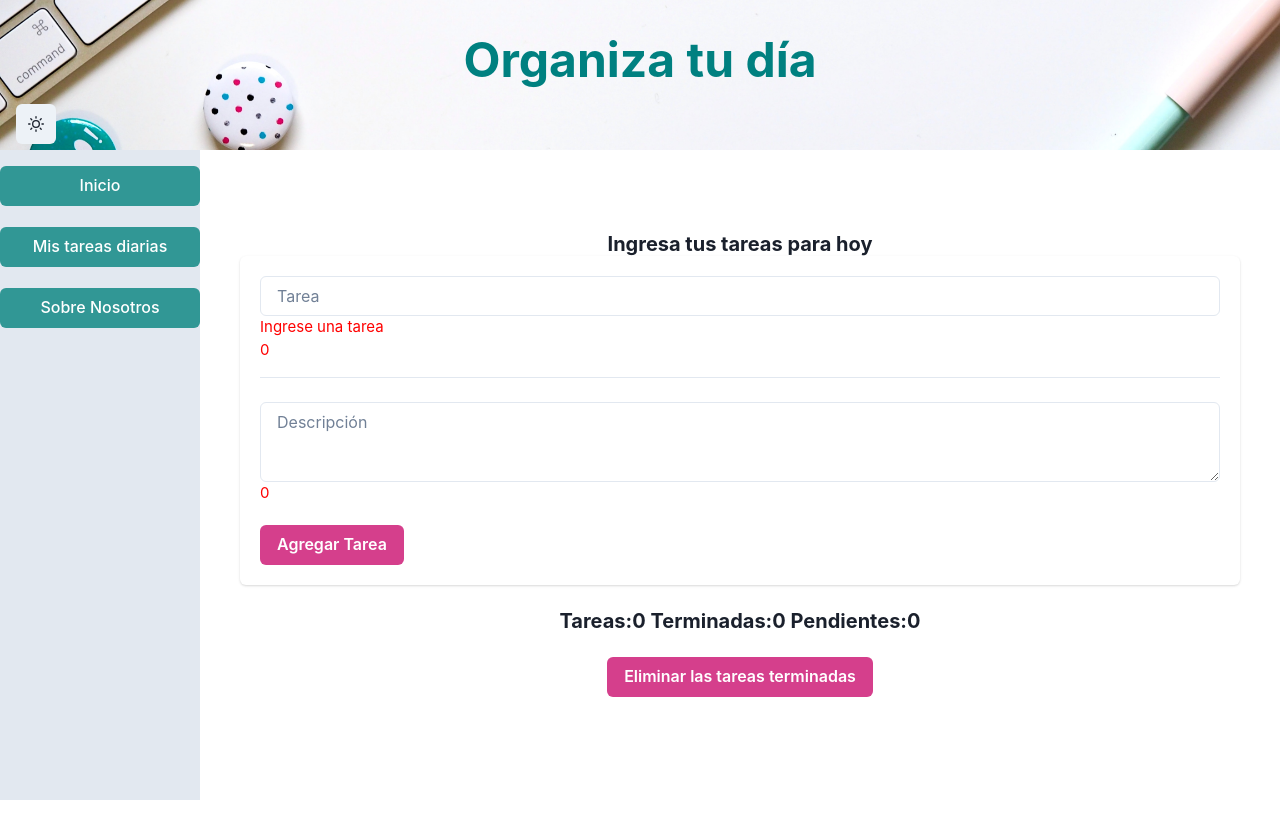
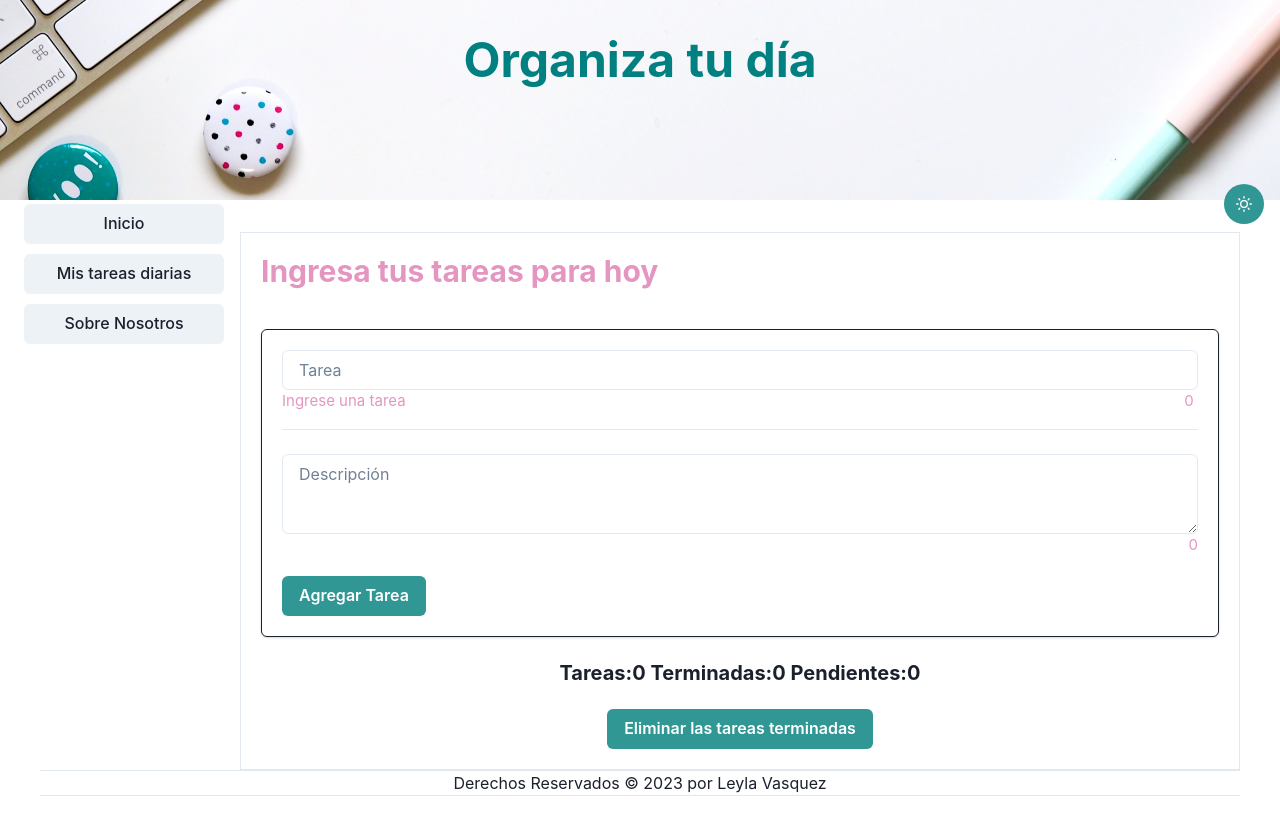
Before and after one commit to legive/my-react-task-list, a React (Vite) app: page /tareas in a window 1280 px wide. Before the commit the page ends 800 px from the top, so only its background shows below. Built offline with nearby package versions, Linux system fonts and the light colour scheme; a web font is replaced by a local one.

Commit message:
Se modifico el diseño

```diff
--- a/src/App.css
+++ b/src/App.css
@@ -27,11 +27,7 @@
   }
 }
 
-@media (prefers-reduced-motion: no-preference) {
-  a:nth-of-type(2) .logo {
-    animation: logo-spin infinite 20s linear;
-  }
-}
+
 
 
  */
@@ -52,23 +48,15 @@
   h1{
     font-family: 'Raleway', sans-serif;
   font-size: 30px;
-  color: rgb(199, 10, 114);
+  color: rgb(228, 150, 193);
   text-decoration: double;
 
  }
 
- h2{
-  color: rgb(139, 20, 86);
-  font-size: 30px;
- }
 
 
- h3{
-  text-align: justify;
-  font-family: 'Raleway', sans-serif;
-  font-size: 10px;
 
- }
+
 /*  body{
   max-width: 1200px;
   margin: 50px auto;
--- a/src/App.jsx
+++ b/src/App.jsx
@@ -1,8 +1,8 @@
 /* eslint-disable no-unused-vars */
 
-import './App.css'
+// import './App.css'
 import {Header2} from "./components/Header2";
-import { Menu } from "./components/Menu";
+import { MenuL } from "./components/MenuL";
 import { BrowserRouter, Routes, Route } from "react-router-dom";
 import React, { Suspense } from "react";
 import { useColorMode, Flex } from '@chakra-ui/react';
@@ -39,17 +39,21 @@ const {colorMode, toggleColorMode}=useColorMode();
 
     <BrowserRouter>
     <Grid templateColumns="repeat(6, 1fr)" gap={0}>
-          <GridItem colSpan={6} bg='blue'>
+
+          <GridItem colSpan={6} bg='blue' >
           <Header2/>
 
           </GridItem>
+
+
           <GridItem colSpan={1} >
-          <Box width="200px" >
-          <Menu/>
-              </Box>
+          <Box width="200px"  borderWidth={1}>
+          <MenuL/>
+          </Box>
           </GridItem>
           <GridItem colSpan={5}>
-          <Box width="100%" mt={200}>
+
+          <Box width="100%" mt={200} borderWidth={1}>
           <Routes>
 
           <Route path="/" element={<Suspense fallback="loading..."><Home/></Suspense>} />
@@ -57,10 +61,18 @@ const {colorMode, toggleColorMode}=useColorMode();
     <Route path="/about" element={<Suspense fallback="loading..."><SobreNosotros/></Suspense>}/>
 
     </Routes>
+
+
 </Box>
           </GridItem>
-          <GridItem colSpan={3} bg='teal'>
-            {/* Contenido del pie de página */}
+          <GridItem colSpan={6} >
+            <hr></hr>
+          <Box width="100%" borderWidth={0}>
+            <Center>
+          Derechos Reservados © 2023 por Leyla Vasquez
+          </Center>
+          <hr></hr>
+          </Box>
           </GridItem>
         </Grid>
 
--- a/src/components/Header2.jsx
+++ b/src/components/Header2.jsx
@@ -10,25 +10,36 @@ function Header2() {
   const {colorMode, toggleColorMode}=useColorMode();
   return (
     <Box
-    bgImage={header}
+    bgImage={`url(${header})`}
     p={4}
     color="white"
     bgSize="cover"
     bgPosition="center"
-      w='100%'
-      h='150px'
+    w="100%"
+    h="200px"
     position="fixed"
     top={0}
     left={0}
     right={0}
     zIndex={1}
-      // Altura del encabezado
   >
-        <Flex justify='center'>
-         <Heading  m={5} size="2xl" color='teal'>Organiza tu día</Heading>
+    <Flex justify="center">
+      <Heading m={5} size="2xl" color="teal">
+        Organiza tu día
+      </Heading>
     </Flex>
-         <IconButton icon={colorMode==='light'?<SunIcon/>:<MoonIcon/>}  size="md" onClick={toggleColorMode}>Toggle{colorMode==='light'?'Dark':'Light'} </IconButton>
-
+    <Flex alignItems="flex-end" mt={20} justify="flex-end">
+      <IconButton
+        isRound
+        variant="solid"
+        colorScheme="teal"
+        icon={colorMode === 'light' ? <SunIcon /> : <MoonIcon />}
+        size="md"
+        onClick={toggleColorMode}
+      >
+        Toggle {colorMode === 'light' ? 'Dark' : 'Light'} Mode
+      </IconButton>
+    </Flex>
   </Box>
   )
 }
--- a/src/components/Menu.jsx
+++ /dev/null
@@ -1,32 +0,0 @@
-import { Link } from "react-router-dom";
-import {Box, Flex} from '@chakra-ui/react'
-import "../App.css";
-import { Button } from "@chakra-ui/react";
-function Menu() {
-  return (
-    <Box p={4}
-    bg="gray.200"
-    color="white"
-    position="fixed"
-    top="150px"
-    left={0}
-    bottom={0}
-    width="200px"
-    zIndex={1}
-
-
-    >      <Flex direction='column' gap='10px' justify='center' align='center' >
-
-      <Button colorScheme="teal" w='200px' ><Link to={"/"}>Inicio</Link></Button>
-      <hr></hr>
-      <Button colorScheme="teal" w='200px'><Link to='/tareas'>Mis tareas diarias</Link></Button>
-      <hr></hr>
-      <Button colorScheme="teal" w='200px'><Link to='/about'>Sobre Nosotros</Link></Button>
-
-  </Flex>
-  </Box>
-  )
-
-}
-
-export { Menu };
--- /dev/null
+++ b/src/components/MenuL.jsx
@@ -0,0 +1,43 @@
+import { Link } from "react-router-dom";
+import {Box, Menu, Flex} from '@chakra-ui/react'
+import "../App.css";
+import { Button } from "@chakra-ui/react";
+
+function MenuL() {
+  return (
+    <Box p={6} ml={6}
+
+    color="white"
+    position="fixed"
+    top="180px"
+    left={0}
+    bottom={0}
+    width="200px"
+    zIndex={1}
+
+
+    >
+
+
+
+     <Flex direction='column' gap='10px' justify='center' align='center' >
+
+
+
+     <Menu>
+      <Button as={Button}  w='200px' ><Link to={"/"}>Inicio</Link></Button>
+
+      <Button as={Button}  w='200px'><Link to='/tareas'>Mis tareas diarias</Link></Button>
+
+      <Button as={Button}  w='200px'><Link to='/about'>Sobre Nosotros</Link></Button>
+
+
+
+</Menu>
+  </Flex>
+  </Box>
+  )
+
+}
+
+export { MenuL };
--- a/src/components/Task.jsx
+++ b/src/components/Task.jsx
@@ -20,25 +20,27 @@ export default function Task ({id, taskN, taskD, isComplete, handleDeleteTask, h
     }
   return (
    <Box w='100%'>
-<Card w="100%" h="auto">
+<Card w="100%" h="auto" mt='10px' borderWidth={1}>
 
-  <CardBody w="100%"  >
-    <Stack divider={<StackDivider />} spacing='4'>
-      <Box w="100%">
+  <CardBody   >
+    <Stack divider={<StackDivider />} spacing='2'>
+      <Box w="100%" >
         <Heading size='xs' textTransform='uppercase'>
 
          <Checkbox colorScheme='pink'  isChecked={checkedStatus}  type="checkbox" onChange={()=>checkTasks(checkedStatus)}>
 
        <Flex direction='row' >
+         <Box w='800px' >
+           <Heading as='h3'  size='sm' w='100' className={`${checkedStatus? 'terminada':''}`}>{taskN} </Heading>
+          </Box>
+         <Box >
+          <Flex gap={2}>
+           <IconButton colorScheme='teal' onClick={()=>handleUpdate(id)}  aria-label="Editar" icon={<EditIcon/>}  size="md" />
 
-        <Box w='850px' >
-      <Heading as='h3' size='sm' w='100' className={`${checkedStatus? 'terminada':''}`}>{taskN} </Heading>
-      </Box>
-      <Box >
-      <IconButton onClick={()=>handleUpdate(id)}  aria-label="Editar" icon={<EditIcon/>}  size="md" />
-      <IconButton onClick={()=>handleDeleteTask(id)} aria-label="Editar" icon={<DeleteIcon/>}  size="md" />
-      </Box>
-      </Flex>
+           <IconButton colorScheme='pink' onClick={()=>handleDeleteTask(id)} aria-label="Editar" icon={<DeleteIcon/>}  size="md" />
+           </Flex>
+         </Box>
+       </Flex>
 
 
          </Checkbox>
@@ -51,6 +53,7 @@ export default function Task ({id, taskN, taskD, isComplete, handleDeleteTask, h
       <Box>
       <Text pt='2' fontSize='sm' align='left'>
         {taskD}
+
         </Text>
       </Box>
 
--- a/src/components/Tasklist.jsx
+++ b/src/components/Tasklist.jsx
@@ -27,11 +27,11 @@ export default function Tasklist () {
     setError3(taskName.length)
      if(taskDescription.length>=200){
 
-      alert("Sólo se permiten de 200 caracteres")
+      setError2("Sólo se permiten de 200 caracteres")
      }
    if(taskName.length>=50){
 
-      alert("Sólo se permiten de 50 caracteres")
+      setError3("Sólo se permiten de 50 caracteres")
      }
   if (taskName=="")
   {
@@ -68,19 +68,19 @@ function limpiar(){
    if (taskName=="")
   {
     setError("Ingrese una tarea")
-    alert("Ingrese una tarea")
+    //alert("Ingrese una tarea")
   }
   else if (taskName.length<=3){
     setError("La tarea debe contener mas de 3 caracteres")
-    alert("La tarea debe contener mas de 3 caracteres")
+    //alert("La tarea debe contener mas de 3 caracteres")
   }
   else if(taskDescription.length>=200){
 
-      alert("Sólo se permiten de 200 caracteres")
+    setError2("Sólo se permiten de 200 caracteres")
      }
      else if(taskName.length>=50){
 
-      alert("Sólo se permiten de 50 caracteres")
+      setError("Sólo se permiten de 50 caracteres")
      }
      else{
     addTask(newTask);
@@ -106,7 +106,7 @@ function limpiar(){
       <Flex direction='column' justify='center' align='center'>
       <FormControl onSubmit={handleSubmit}>
       <Center>
-     <Card w="100%" h="auto">
+     <Card w="100%" h="auto" borderWidth={1}>
      <CardBody   >
     <Stack divider={<StackDivider />} spacing='4'>
       <Box>
@@ -118,9 +118,11 @@ function limpiar(){
 
          </Stack>
         </Heading>
-        <Box align='left' color='red'>
+        <Box align='left' color=' rgb(228, 150, 193);'>
+          <Flex gap='85%'>
         <Text fontSize='15'>{error}</Text>
         <Text fontSize='15'>{error3}</Text>
+        </Flex>
         </Box>
       </Box>
 
@@ -129,11 +131,11 @@ function limpiar(){
       <Textarea  onChange={(event)=>{settaskDescription(event.target.value)}}   type='text'
              value={taskDescription} placeholder={"Descripción"}/>
         </Text>
-        <Box align='left' color='red' >
+        <Box align='right' color=' rgb(228, 150, 193);' >
                <Text fontSize='15'>{error2}</Text>
         </Box>
 
-        <Button mt='5' onClick={handleAddTask} colorScheme='pink' variant='solid'>
+        <Button mt='5' onClick={handleAddTask} colorScheme='teal' variant='solid'>
  Agregar Tarea
   </Button>
       </Box>
@@ -148,9 +150,7 @@ function limpiar(){
 
 
 
-
-
-      {tasklistArray.sort((a, b) => (a.id < b.id ? 1 : a.id > b.id ? -1 : 0)).map((task)=>
+{tasklistArray.sort((a, b) => (a.id < b.id ? 1 : a.id > b.id ? -1 : 0)).map((task)=>
 <Box key={task.id} className="" w='100%'>
 
 <Task id={task.id} taskN={task.name} taskD={task.description} isComplete={task.isComplete} taskList={tasklistArray} handleDeleteTask={handleDeleteTask} handleUpdate={handleUpdate} handleCheckUpdate={handleCheckUpdate} />
@@ -167,7 +167,7 @@ function limpiar(){
 
 
 
-  <Button onClick={handleDeleteCompletedTask} colorScheme='pink' variant='solid'>
+  <Button onClick={handleDeleteCompletedTask} colorScheme='teal' variant='solid'>
   Eliminar las tareas terminadas
   </Button>
 
--- a/src/pages/Home.jsx
+++ b/src/pages/Home.jsx
@@ -1,21 +1,26 @@
 
-import { Text, Box, Flex } from "@chakra-ui/react";
+import { Text, Box, Flex, Center } from "@chakra-ui/react";
 export default function Home() {
   return (
     <Box p={5}>
       <Flex direction='column'>
       <Box w='100%'>
-    <Text as='h3' size='xl' textAlign='justify' lineHeight="2">Es una aplicación muy útil en las actividades que desarrollamos día a día y asi llevar un eficiente control de lo ya ejecutado y de lo pendiente.
+    <Text as='h3' fontSize='20px' textAlign='justify' lineHeight="2">Organiza tu día es una aplicación muy útil en las actividades que desarrollamos día a día y asi llevar un eficiente control de lo ya ejecutado y de lo pendiente.
 
     Organiza tu día se convertirá en tu mejor aliado para mantener tu vida organizada y productiva.</Text>
     </Box>
-
-    <Box maxW="800px" mx="auto">
-        <video width="100%" controls>
-          <source src="/ruta-del-video.mp4" type="video/mp4" />
-          Tu navegador no admite el elemento de video.
-        </video>
-      </Box>
+   <Center>
+    <Box p={4} boxShadow="md" borderRadius="md">
+      <iframe
+        width="560"
+        height="315"
+        src="https://www.youtube.com/embed/baThcWXEtto"
+        title="YouTube Video Player"
+        frameBorder="0"
+        allowFullScreen
+      ></iframe>
+    </Box>
+    </Center>
       </Flex>
       </Box>
   )
--- a/src/pages/SobreNosotros.jsx
+++ b/src/pages/SobreNosotros.jsx
@@ -1,37 +1,22 @@
 
 
-import { Box, OrderedList, Heading, ListItem, Text, Button, IconButton } from "@chakra-ui/react";
-import { EditIcon, DeleteIcon } from "@chakra-ui/icons";
+import { Box,  Heading,  Text  } from "@chakra-ui/react";
+
 export default function SobreNosotros() {
   return (
-    <Box w='100%'>
+    <Box w='100%' p={5}>
 
 
-      <Heading as='h1'>Sobre Nosotros</Heading>
-    <Text as='h3' size='md' textAlign='justify' lineHeight="2" >Organiza tu día fue desarrollada  utilizando la libreria de Javascript llamada React.
-    A continuación te voy a guiar a través de las increíbles características con las que cuenta esta herramienta indispensable en tu día a día.
-    </Text>
-    <br></br>
-    <OrderedList textAlign='justify' fontSize="20px" fontWeight="light">
-       <ListItem >
-       <Button mt='5' colorScheme='pink' variant='solid'>Agregar Tarea</Button>
-        <Text>Te permite crear tareas nuevas de forma rápida y sencilla</Text></ListItem>
+      <Heading as='h1' fontSize='30px'>Bienvenido a Organiza tu día</Heading>
 
+    <Text as='h3' fontSize='20px' textAlign='justify' lineHeight="2" mt={10} >
+    <Heading as='h2' fontSize='25px'>Nuestra Misión</Heading>
+      Organiza tu día fue desarrollada  con la finalidad de simplificar tu vida y ayudarte a ser más productivo. </Text>
+      <Text as='h3' fontSize='20px' textAlign='justify' lineHeight="2" > Hoy en día vivimos en mundo lleno de ocupaciones por lo que puede ser muy fácil olvidar algo que tenias que hacer, pensando en ti y en como hacer tu día más productivo hemos creado esta magnifica aplicación.</Text>
+      <Heading as='h2' fontSize='25px'>Nuestro equipo</Heading>
+      <Text as='h3' fontSize='20px' textAlign='justify' lineHeight="2" > Somos un equipo de desarrolladores con experiencia en el desarrollo y diseño de aplicaciones amigables para el usuario. Tenemos el compromiso de día a día mejorar nuestra aplicación y asi personalizarla a tus necesidades. </Text>
 
-
-        <ListItem > <IconButton   aria-label="Editar" icon={<EditIcon/>}  size="md" />
-
-
-
-          <Text> Te permite actualizar las existentes, ya sea su descripción o marcarlas como pendientes o ejecutadas.</Text></ListItem>
-        <ListItem ><IconButton  aria-label="Editar" icon={<DeleteIcon/>}  size="md" />
-
-
-           <Text>Te permite quitar las tareas que ya no ocupas o las que ya tienes culminadas.</Text></ListItem>
-        </OrderedList>
-
-<br></br>
-<Text size='md' textAlign='justify' lineHeight="2">En resumen, la aplicación de la lista de tareas es mucho más que una simple aplicación es una herramienta que te mantendrá organizado y eficiente en tus actividades diarias.
+<Text fontSize='20px' textAlign='justify' lineHeight="2">En resumen, la aplicación de la lista de tareas es mucho más que una simple aplicación es una herramienta que te mantendrá organizado y eficiente en tus actividades diarias.
 </Text>
 
     </Box>
--- a/src/pages/Tareas.jsx
+++ b/src/pages/Tareas.jsx
@@ -10,17 +10,16 @@ export default function Tareas() {
 
 
   return (
-   <Box w='100%' mt={150}>
+   <Box w='100%' p={5}>
 
-    <Flex direction='column' alignItems='center' >
+    <Flex direction='column' alignItems='left' >
 
+          {/*  <Heading as='h1'>Te ayudo a organizarte?</Heading> */}
 
+        <Heading as='h1' fontSize='30px' mb={10} >Ingresa tus tareas para hoy</Heading>
+        </Flex>
+        <Tasklist/>
 
-       {/*  <Heading as='h1'>Te ayudo a organizarte?</Heading> */}
-
-        <Heading as='h3' fontSize='20px'>Ingresa tus tareas para hoy</Heading>
-        <Tasklist/>
-        </Flex>
 
       </Box>
   )
```
Lines whose indentation alone changed are shown as unchanged.
